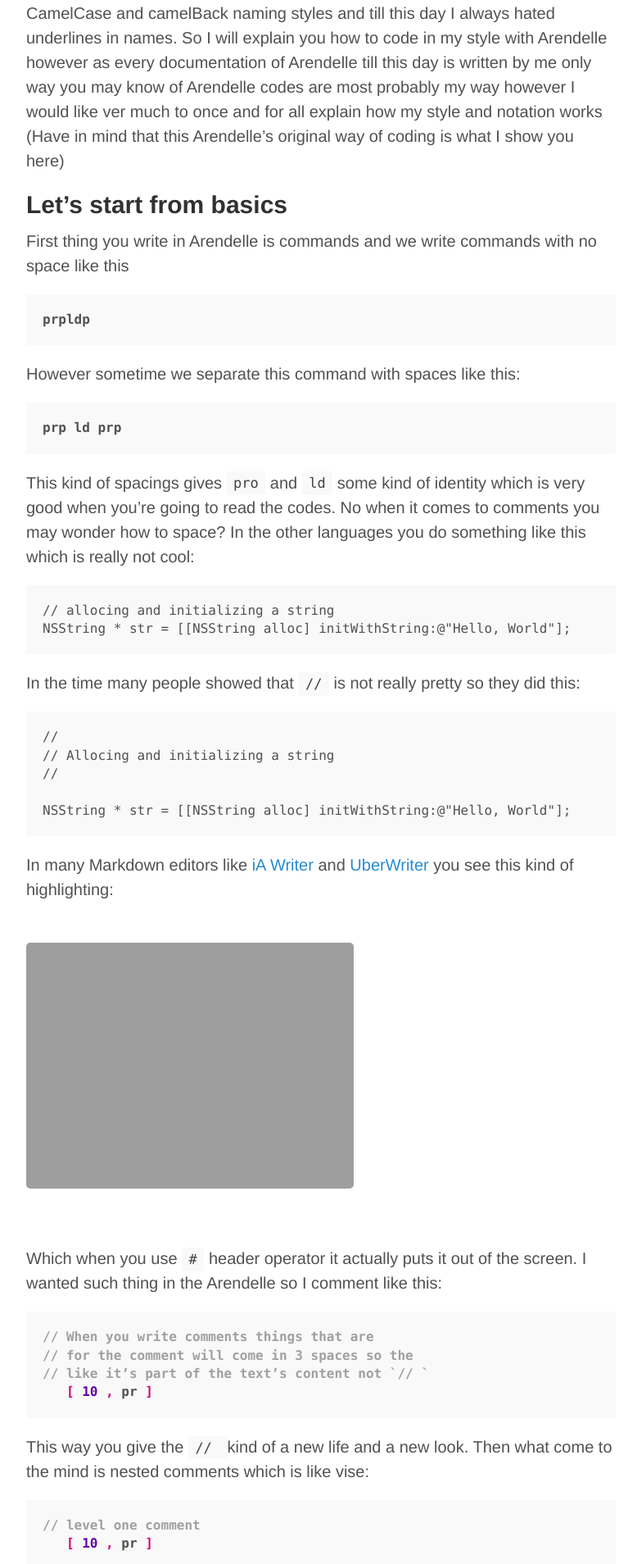
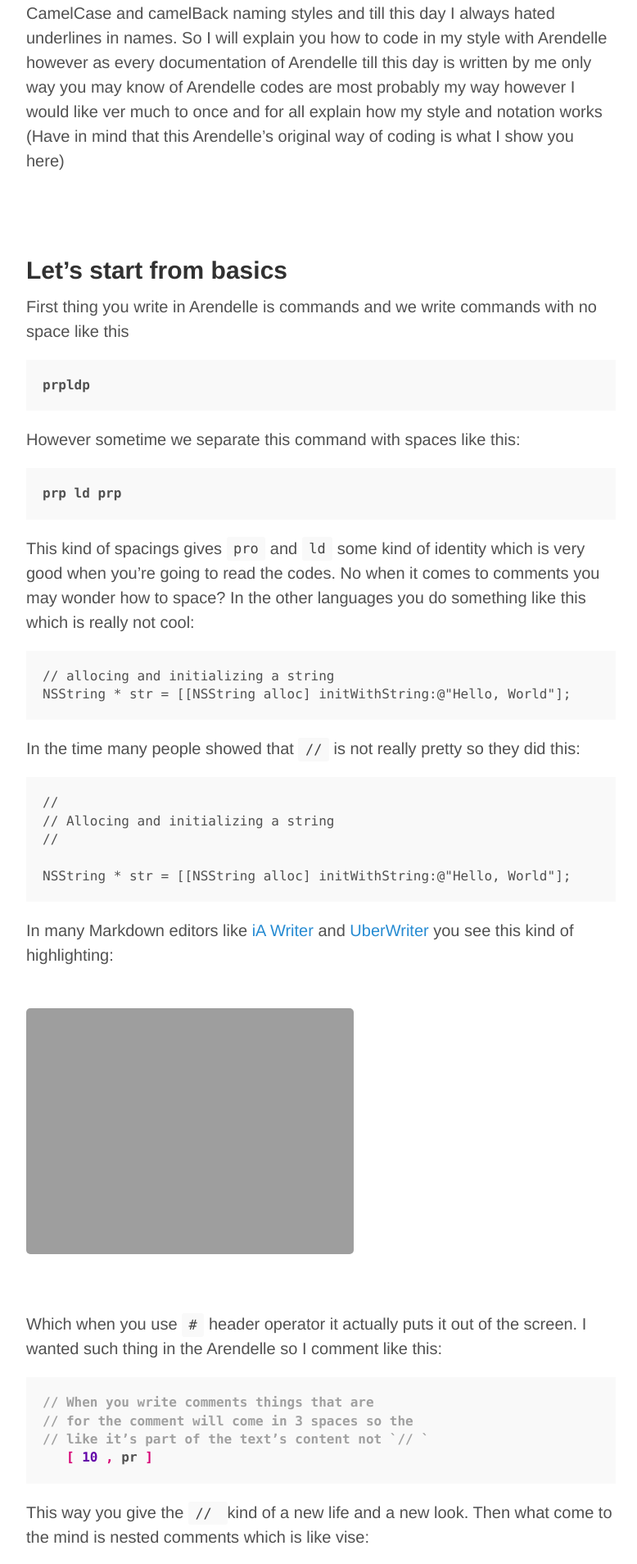
Before and after one commit to pouriaeslamirad/pmkary.github.io, a Jekyll site: the page built from _posts/2015-2-12-arendelle-coding-styles.md, in a window 1280 px wide. Shown: the part 410-2318 px from the top of the page at 82% size, without its empty margins (248-1026 px from the left). Built offline with Jekyll 4.4.1, drawn with Linux system fonts in a browser that asks for light colours; nearby versions of some CDN libraries; Markdown is read by kramdown in place of the engine named in the settings.

Commit message:
space fix

```diff
--- a/_posts/2015-2-12-arendelle-coding-styles.md
+++ b/_posts/2015-2-12-arendelle-coding-styles.md
@@ -9,6 +9,7 @@
 
 I don’t agree with all other people’s ideas and for example i like the idea of CamelCase and camelBack naming styles and till this day I always hated underlines in names. So I will explain you how to code in my style with Arendelle however as every documentation of Arendelle till this day is written by me only way you may know of Arendelle codes are most probably my way however I would like ver much to once and for all explain how my style and notation works (Have in mind that this Arendelle’s original way of coding is what I show you here)
 
+<br><br>
 ## Let’s start from basics
 First thing you write in Arendelle is commands and we write commands with no space like this
 
@@ -84,7 +85,7 @@
 <!-- CLIFF HIGHLIGHTER 0.05 DEV GENERATED CODE BLOCK-->
 
 
-
+<br><br>
 ## Writing Grammars
 In Arendelle all the grammars are same in design. All of the start with something and then you separate the parts using `,` and then they finish with something like
 
@@ -117,7 +118,7 @@
 <!-- CLIFF HIGHLIGHTER 0.05 DEV GENERATED CODE BLOCK-->
 
 
-
+<br><br>
 ## Mathematical Expressions
 I believe if we write mathematical expressions with a space between all the operators like:
 
@@ -189,7 +190,7 @@
 <!-- CLIFF HIGHLIGHTER 0.05 DEV GENERATED CODE BLOCK-->
 
 
-
+<br><br>
 ## Names
 In Arendelle you can give **Spaces**, **Stored Spaces** and **Functions** names. naming this things are more often a very simple task like:
 
@@ -289,6 +290,7 @@
 
 And if you didn't well you're still free to do what ever you want!
 
+<br><br>
 ## Functions
 I very much like to write function names like this:
 
@@ -312,6 +314,7 @@
 <!-- CLIFF HIGHLIGHTER 0.06 DEV : GENERATED CODE BLOCK-->
 
 
+<br><br>
 ## Multi Line Comments
 Use the C way, However after stating asterisks use 3 spaces, Something like this:
 
@@ -325,7 +328,7 @@
 <!-- CLIFF HIGHLIGHTER 0.05 DEV GENERATED CODE BLOCK-->
 
 
-
+<br><br>
 ## Arrays
 It's better if you init multi member arrays like this:
 
@@ -376,7 +379,7 @@
 
 <!-- CLIFF HIGHLIGHTER 0.06 DEV : GENERATED CODE BLOCK-->
 
-
+<br><br>
 ## Nested grammars.
 As I said before use 3 space tabs and this style:
 
```
